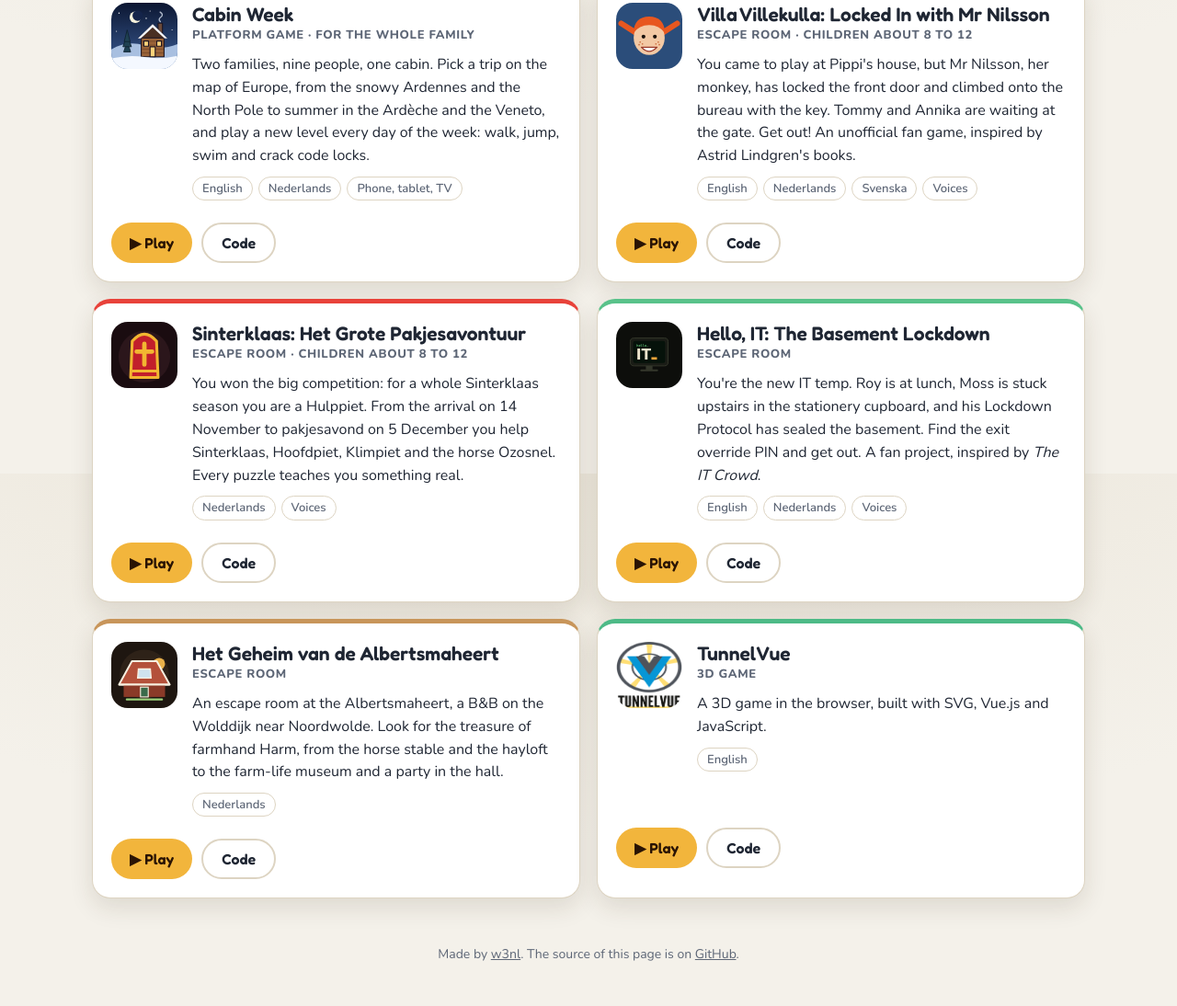
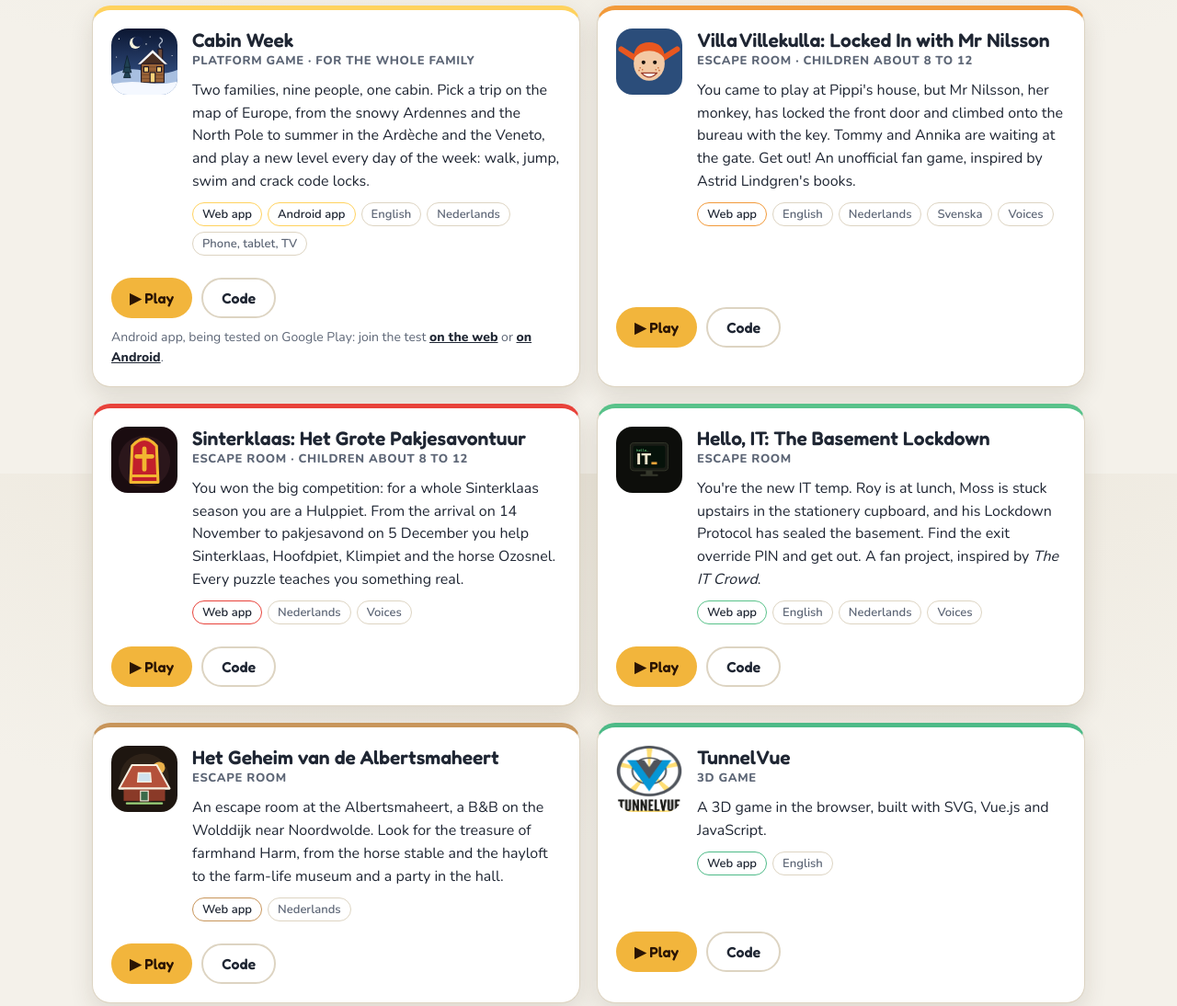
Before and after one commit to w3nl/games, a plain HTML site: page index.html in a window 1280 px wide. Shown: the part 285-1379 px from the top of the page at 92% size. Drawn offline with nearby package versions, Linux system fonts and the light colour scheme.

Commit message:
Web app on every game, and the Cabin Week Android app
Every game is a web app (a tag on each card). Cabin Week is also an
Android app, in testing on Google Play: links to join the test on the web
and on Android.

Co-Authored-By: Claude Opus 5.5 <noreply@anthropic.com>
Claude-Session: https://claude.ai/code/session_01VpBcyiGqJR4Ce9GxzMcGYy

```diff
--- a/index.html
+++ b/index.html
@@ -16,7 +16,7 @@
   <header class="top">
     <p class="eyebrow">w3nl</p>
     <h1>Games</h1>
-    <p class="lead">Games to play in your browser: a platform game through Europe and escape rooms full of puzzles. Free, without ads, on a computer, a phone or a tablet. The code of every game is open source.</p>
+    <p class="lead">Games to play in your browser: a platform game through Europe and escape rooms full of puzzles. Free, without ads, on a computer, a phone or a tablet. Every game is a web app you can install; Cabin Week is also an Android app. The code of every game is open source.</p>
   </header>
 
   <main class="shelf">
@@ -27,12 +27,13 @@
         <h2>Cabin Week</h2>
         <p class="kind">Platform game · for the whole family</p>
         <p>Two families, nine people, one cabin. Pick a trip on the map of Europe, from the snowy Ardennes and the North Pole to summer in the Ardèche and the Veneto, and play a new level every day of the week: walk, jump, swim and crack code locks.</p>
-        <p class="tags"><span>English</span><span>Nederlands</span><span>Phone, tablet, TV</span></p>
+        <p class="tags"><span class="app">Web app</span><span class="app">Android app</span><span>English</span><span>Nederlands</span><span>Phone, tablet, TV</span></p>
       </div>
       <div class="links">
         <a class="play" href="https://cabinweek.online/">▶ Play</a>
         <a class="code" href="https://github.com/w3nl/cabin-week">Code</a>
       </div>
+      <p class="android">Android app, being tested on Google Play: join the test <a href="https://play.google.com/apps/testing/nl.w3nl.cabinweek">on the web</a> or <a href="https://play.google.com/store/apps/details?id=nl.w3nl.cabinweek">on Android</a>.</p>
     </article>
 
     <article class="game" style="--accent: #f29a3a">
@@ -41,7 +42,7 @@
         <h2>Villa Villekulla: Locked In with Mr Nilsson</h2>
         <p class="kind">Escape room · children about 8 to 12</p>
         <p>You came to play at Pippi's house, but Mr Nilsson, her monkey, has locked the front door and climbed onto the bureau with the key. Tommy and Annika are waiting at the gate. Get out! An unofficial fan game, inspired by Astrid Lindgren's books.</p>
-        <p class="tags"><span>English</span><span>Nederlands</span><span>Svenska</span><span>Voices</span></p>
+        <p class="tags"><span class="app">Web app</span><span>English</span><span>Nederlands</span><span>Svenska</span><span>Voices</span></p>
       </div>
       <div class="links">
         <a class="play" href="https://kakelbont.online/">▶ Play</a>
@@ -55,7 +56,7 @@
         <h2>Sinterklaas: Het Grote Pakjesavontuur</h2>
         <p class="kind">Escape room · children about 8 to 12</p>
         <p>You won the big competition: for a whole Sinterklaas season you are a Hulppiet. From the arrival on 14 November to pakjesavond on 5 December you help Sinterklaas, Hoofdpiet, Klimpiet and the horse Ozosnel. Every puzzle teaches you something real.</p>
-        <p class="tags"><span>Nederlands</span><span>Voices</span></p>
+        <p class="tags"><span class="app">Web app</span><span>Nederlands</span><span>Voices</span></p>
       </div>
       <div class="links">
         <a class="play" href="https://5december.online/">▶ Play</a>
@@ -69,7 +70,7 @@
         <h2>Hello, IT: The Basement Lockdown</h2>
         <p class="kind">Escape room</p>
         <p>You're the new IT temp. Roy is at lunch, Moss is stuck upstairs in the stationery cupboard, and his Lockdown Protocol has sealed the basement. Find the exit override PIN and get out. A fan project, inspired by <i>The IT Crowd</i>.</p>
-        <p class="tags"><span>English</span><span>Nederlands</span><span>Voices</span></p>
+        <p class="tags"><span class="app">Web app</span><span>English</span><span>Nederlands</span><span>Voices</span></p>
       </div>
       <div class="links">
         <a class="play" href="https://w3nl.github.io/it/">▶ Play</a>
@@ -83,7 +84,7 @@
         <h2>Het Geheim van de Albertsmaheert</h2>
         <p class="kind">Escape room</p>
         <p>An escape room at the Albertsmaheert, a B&amp;B on the Wolddijk near Noordwolde. Look for the treasure of farmhand Harm, from the horse stable and the hayloft to the farm-life museum and a party in the hall.</p>
-        <p class="tags"><span>Nederlands</span></p>
+        <p class="tags"><span class="app">Web app</span><span>Nederlands</span></p>
       </div>
       <div class="links">
         <a class="play" href="https://albertsmaheert.nl/escaperoom/">▶ Play</a>
@@ -97,7 +98,7 @@
         <h2>TunnelVue</h2>
         <p class="kind">3D game</p>
         <p>A 3D game in the browser, built with SVG, Vue.js and JavaScript.</p>
-        <p class="tags"><span>English</span></p>
+        <p class="tags"><span class="app">Web app</span><span>English</span></p>
       </div>
       <div class="links">
         <a class="play" href="https://tunnelvue.nl/">▶ Play</a>
--- a/style.css
+++ b/style.css
@@ -53,6 +53,10 @@ h1 { margin: 4px 0 10px; font: 700 clamp(40px, 8vw, 64px)/1 Fredoka, sans-serif;
 .body p { margin: 0 0 10px; }
 .tags { display: flex; flex-wrap: wrap; gap: 6px; margin: 0; }
 .tags span { padding: 2px 10px; border-radius: 999px; border: 1px solid var(--line); color: var(--muted); font-size: 13px; font-weight: 600; }
+.tags .app { border-color: var(--accent, var(--gold)); color: var(--text); }
+.android { grid-column: 1 / -1; margin: -4px 0 0; color: var(--muted); font-size: 14px; }
+.android a { color: var(--text); font-weight: 800; }
+.android a:focus-visible { outline: 3px solid var(--gold); outline-offset: 2px; border-radius: 4px; }
 
 .links { grid-area: links; display: flex; gap: 10px; align-items: center; }
 .links a { display: inline-flex; align-items: center; justify-content: center; min-height: 44px; padding: 0 20px; border-radius: 999px; font: 600 16px Fredoka, sans-serif; text-decoration: none; }
```
Also changed, not shown: 1 other file.
